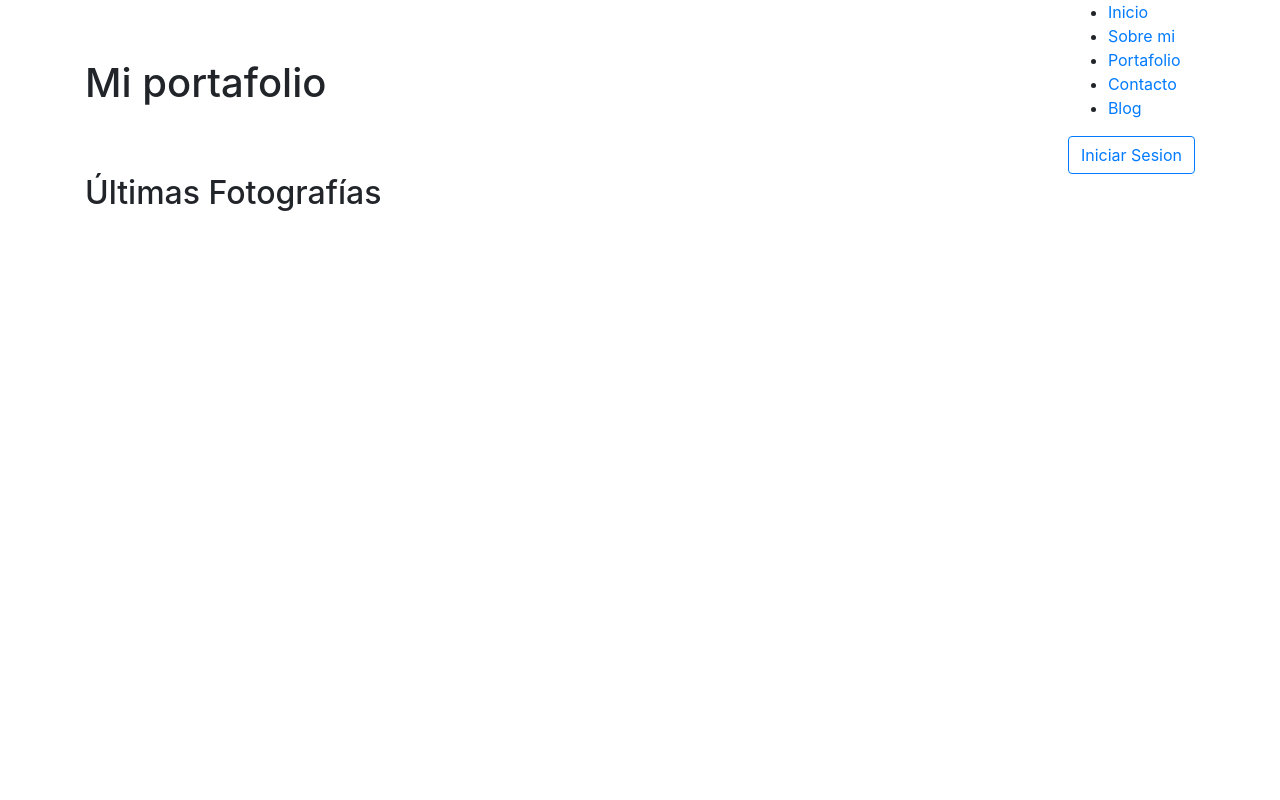
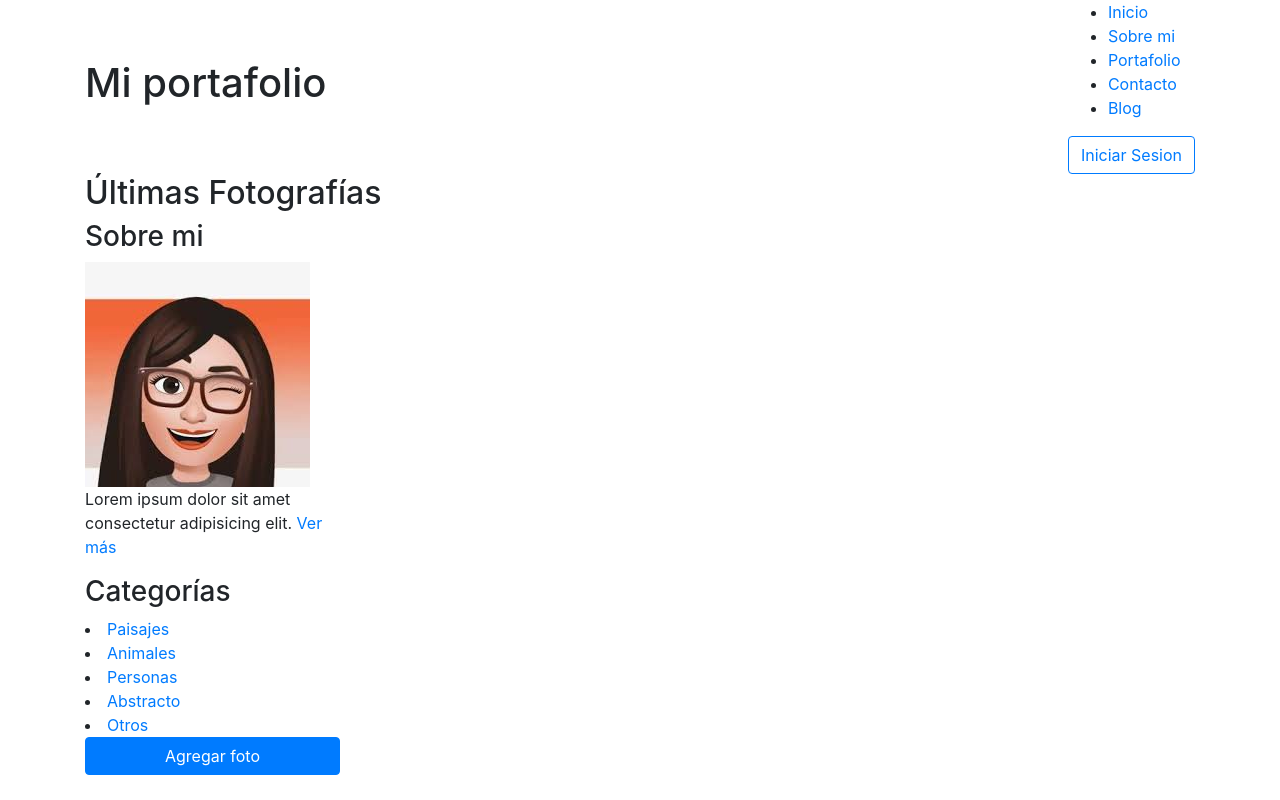
Before and after one commit to String03/Portafolio, a plain HTML site: page index.html in a window 1280 px wide. Drawn offline with nearby package versions, Linux system fonts and the light colour scheme; files that its build step writes are made by us from their sources.

Commit message:
columna 3

```diff
--- a/index.html
+++ b/index.html
@@ -45,6 +45,40 @@
         <section class="gallery-section">
             <div class="container">
                 <h2 class="section-title">Últimas Fotografías</h2>
+
+                <div class="row">
+                   <div class="col-md-3">
+                       <aside>
+                            <div class="widget widget-about">
+                                <h3 class="widget-title">Sobre mi</h3>
+                                    <div class=widget-content">
+                                        <img src="img/avatar1.jpg" alt="">
+                                        <p>
+                                            Lorem ipsum dolor sit amet consectetur adipisicing elit. <a href="#">Ver más<a>
+                                        </p>
+                                    </div>
+
+                            </div>
+                            <div class="widget widget-about">
+                                <h3 class="widget-title">Categorías</h3>
+                                    <div class=widget-content">
+                                       <li><a href="#">Paisajes</a></li>
+                                       <li><a href="#">Animales</a></li>
+                                       <li><a href="#">Personas</a></li>
+                                       <li><a href="#">Abstracto</a></li>
+                                       <li><a href="#">Otros</a></li>
+                                    </div>
+
+                            </div>
+                            <button class="btn btn-primary btn-block">Agregar foto</button>
+                       </aside>
+                   </div>
+                   <div class="col-md-9">
+
+
+                   </div>
+                </div>
+
             </div>
         </section>
     </main>
```
Also changed, not shown: img/avatar1.jpg (added).
